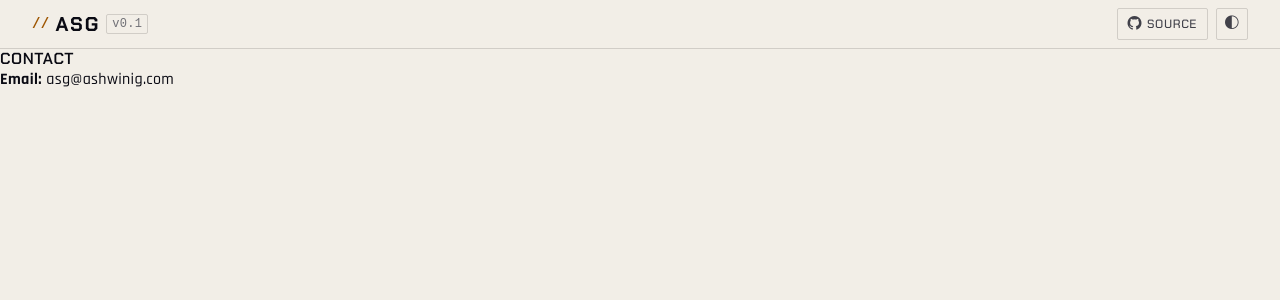
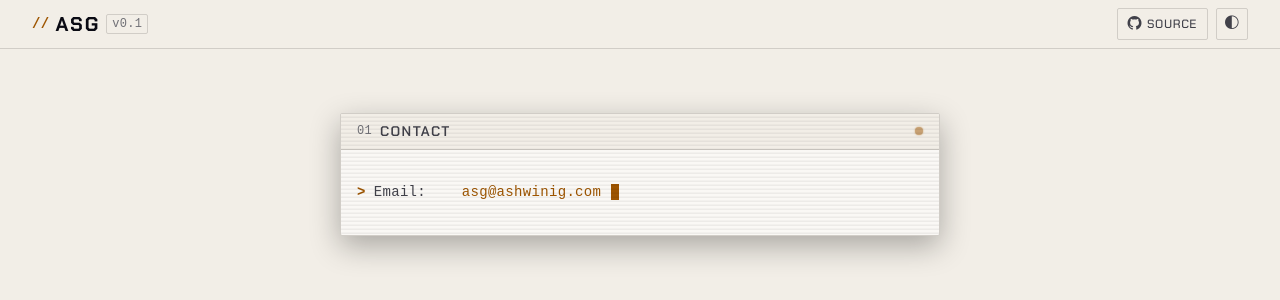
Before and after one commit to gurbaxani/agent-skill-generator, a SvelteKit app: page /contact in a window 1280 px wide. Shown: the top 300 px of the page. Built offline with nearby package versions, Linux system fonts and the light colour scheme.

Commit message:
feat: redesign contact page with terminal-inspired UI components

```diff
--- a/src/routes/contact/+page.svelte
+++ b/src/routes/contact/+page.svelte
@@ -1,17 +1,193 @@
 <script lang="ts">
-	import { onMount } from 'svelte';
-	let email = $state('');
+import { onMount } from "svelte";
+let email = $state("");
 
-	onMount(() => {
-		const handle = 'asg';
-		const domain = 'ashwinig.com';
-		email = `${handle}@${domain}`;
-	});
+onMount(() => {
+	const handle = "asg";
+	const domain = "ashwinig.com";
+	email = `${handle}@${domain}`;
+});
 </script>
 
-			<h3>Contact</h3>
+<div class="contact-container">
+	<div class="terminal-card">
+		<div class="terminal-header">
+			<span class="index">01</span>
+			<h1 class="title">CONTACT</h1>
+			<span class="status-indicator" aria-hidden="true"></span>
+		</div>
 
-			<p>
-				<strong>Email:</strong>
-				{email}
-			</p>
+		<div class="terminal-body">
+			<div class="terminal-line">
+				<span class="prompt-arrow" aria-hidden="true">&gt;</span>
+				<span class="label">Email:</span>
+				{#if email}
+					<a href="mailto:{email}" class="value email-link">{email}</a>
+				{:else}
+					<span class="value loading">Loading...</span>
+				{/if}
+				<span class="cursor" aria-hidden="true"></span>
+			</div>
+		</div>
+	</div>
+</div>
+
+<style>
+	.contact-container {
+		padding: var(--space-xl);
+		display: flex;
+		justify-content: center;
+		align-items: flex-start;
+		min-height: calc(100vh - 100px);
+	}
+
+	.terminal-card {
+		background: var(--surface-raised);
+		border: 1px solid var(--border-default);
+		border-radius: var(--radius, 2px);
+		width: 100%;
+		max-width: 600px;
+		position: relative;
+		overflow: hidden;
+		box-shadow: 0 10px 30px rgba(0, 0, 0, 0.3);
+		margin-top: var(--space-xl);
+	}
+
+	/* Scanline effect */
+	.terminal-card::after {
+		content: "";
+		position: absolute;
+		top: 0;
+		left: 0;
+		right: 0;
+		bottom: 0;
+		background: repeating-linear-gradient(
+			to bottom,
+			transparent,
+			transparent 2px,
+			rgba(0, 0, 0, 0.05) 3px,
+			rgba(0, 0, 0, 0.05) 4px
+		);
+		pointer-events: none;
+		z-index: 10;
+	}
+
+	.terminal-header {
+		display: flex;
+		align-items: center;
+		gap: var(--space-sm);
+		padding: var(--space-sm) var(--space-md);
+		border-bottom: 1px solid var(--border-default);
+		background: var(--surface-base);
+	}
+
+	.index {
+		font-family: var(--font-mono);
+		color: var(--text-tertiary);
+		font-size: var(--text-xs);
+	}
+
+	.title {
+		font-family: var(--font-display);
+		font-size: var(--text-sm);
+		letter-spacing: 0.1em;
+		color: var(--text-secondary);
+		margin: 0;
+		flex: 1;
+		text-transform: uppercase;
+	}
+
+	.status-indicator {
+		width: 8px;
+		height: 8px;
+		background: var(--accent);
+		border-radius: 50%;
+		box-shadow: 0 0 8px var(--accent);
+		animation: pulse 2s infinite;
+	}
+
+	.terminal-body {
+		padding: var(--space-xl) var(--space-md);
+		font-family: var(--font-mono);
+		font-size: var(--text-sm);
+		display: flex;
+		flex-direction: column;
+		gap: var(--space-md);
+	}
+
+	.terminal-line {
+		display: flex;
+		align-items: center;
+		gap: var(--space-sm);
+		line-height: 1.5;
+	}
+
+	.prompt-arrow {
+		color: var(--accent);
+		font-weight: 700;
+	}
+
+	.label {
+		color: var(--text-secondary);
+		min-width: 80px;
+	}
+
+	.value {
+		color: var(--text-primary);
+		word-break: break-all;
+	}
+
+	.email-link {
+		color: var(--accent);
+		text-decoration: none;
+		position: relative;
+		transition: text-shadow var(--duration-fast) var(--ease-out-quart, ease);
+	}
+
+	.email-link:hover {
+		text-shadow: 0 0 8px var(--accent);
+	}
+
+	.email-link::after {
+		content: "";
+		position: absolute;
+		bottom: -2px;
+		left: 0;
+		width: 100%;
+		height: 1px;
+		background: var(--accent);
+		transform: scaleX(0);
+		transform-origin: right;
+		transition: transform var(--duration-fast) var(--ease-out-quart, ease);
+	}
+
+	.email-link:hover::after {
+		transform: scaleX(1);
+		transform-origin: left;
+	}
+
+	.loading {
+		color: var(--text-tertiary);
+		animation: blink 1s step-end infinite;
+	}
+
+	.cursor {
+		display: inline-block;
+		width: 8px;
+		height: 1.2em;
+		background: var(--accent);
+		vertical-align: middle;
+		animation: blink 1s step-end infinite;
+		margin-left: 2px;
+	}
+
+	@keyframes blink {
+		0%, 100% { opacity: 1; }
+		50% { opacity: 0; }
+	}
+
+	@keyframes pulse {
+		0%, 100% { opacity: 1; box-shadow: 0 0 8px var(--accent); }
+		50% { opacity: 0.5; box-shadow: 0 0 2px var(--accent); }
+	}
+</style>
```
